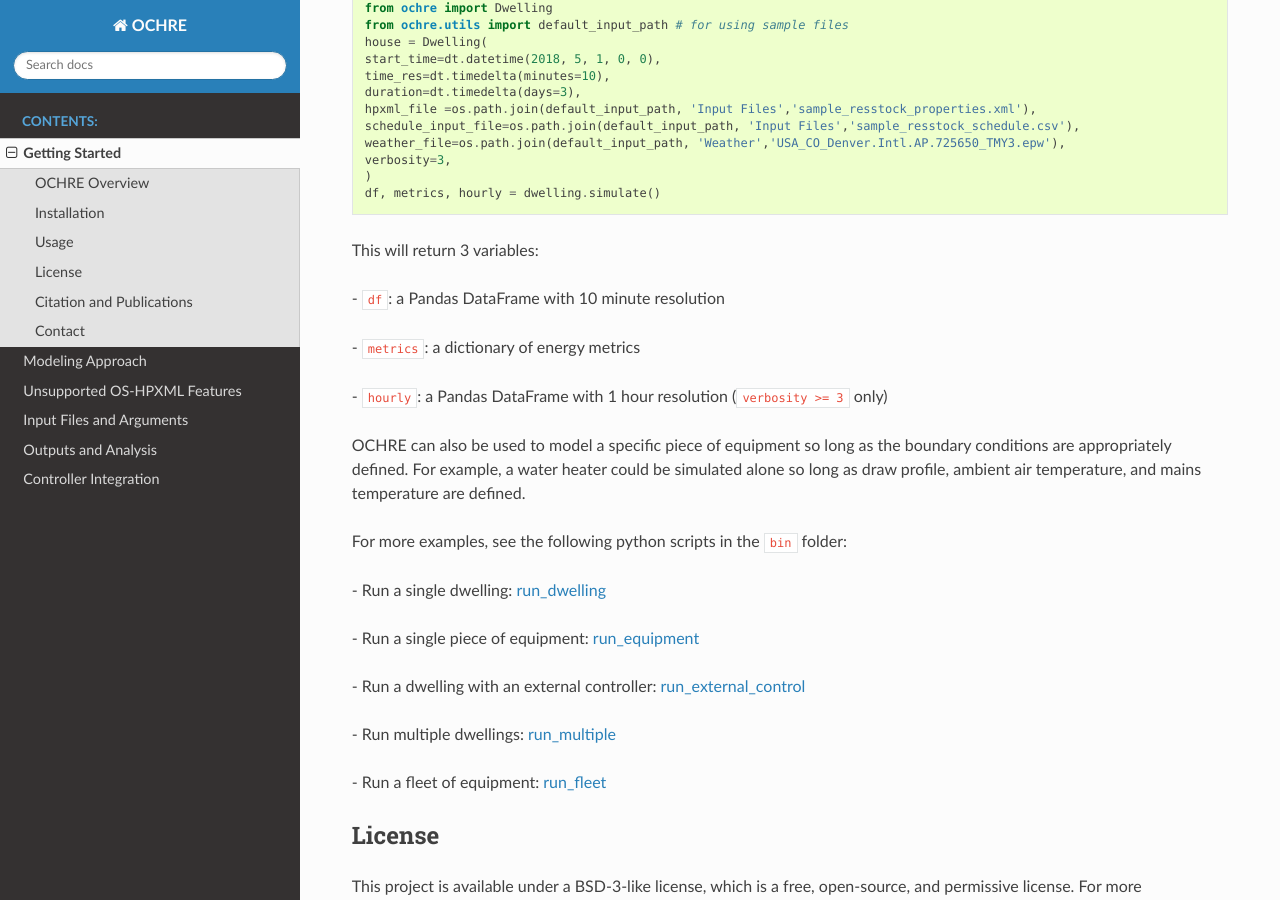
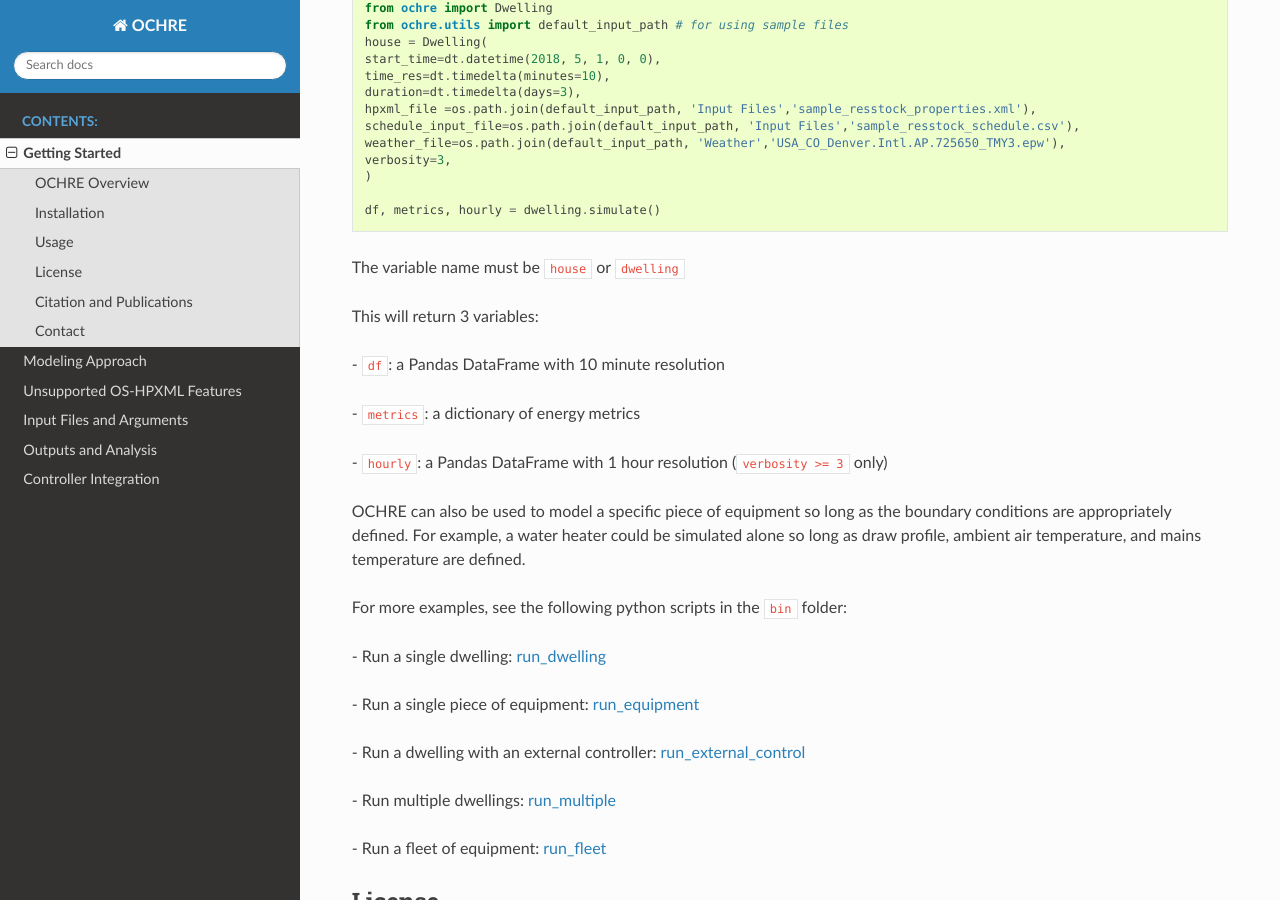
Before and after one commit to NREL/OCHRE, a Sphinx documentation site: the page built from docs/source/Introduction.rst, in a window 1280 px wide and 900 px high, scrolled down 1091 px. Built offline with Sphinx 7.4.7 and the Read the Docs theme 2.0.0, drawn with Linux system fonts in a browser that asks for light colours.

Commit message:
one more

```diff
--- a/docs/source/Introduction.rst
+++ b/docs/source/Introduction.rst
@@ -68,8 +68,10 @@ Below is a simple example to simulate a dwelling:
     weather_file=os.path.join(default_input_path, 'Weather','USA_CO_Denver.Intl.AP.725650_TMY3.epw'),
     verbosity=3,
     )
+
     df, metrics, hourly = dwelling.simulate()
 
+The variable name must be ``house`` or ``dwelling``
 
 This will return 3 variables:
 
```
